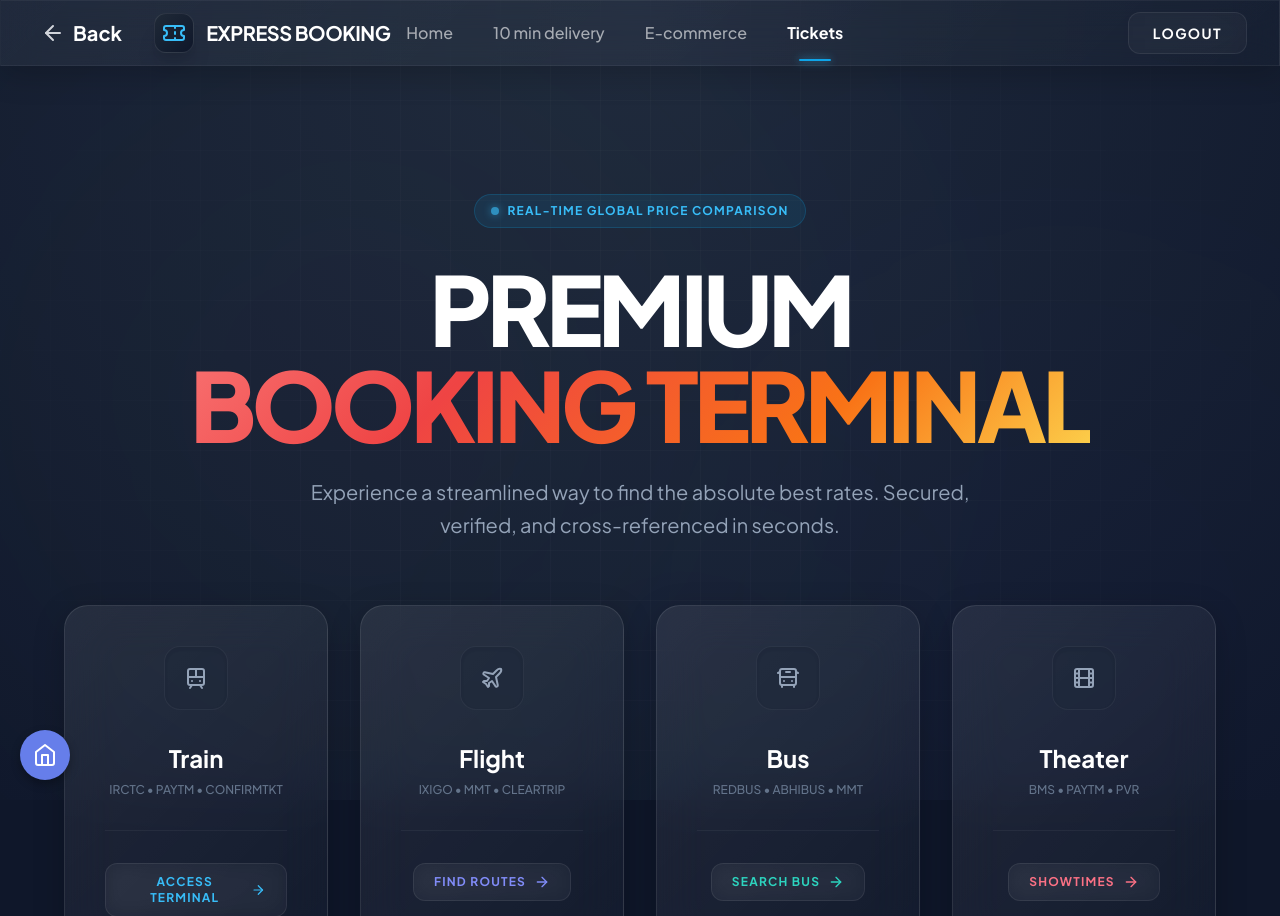
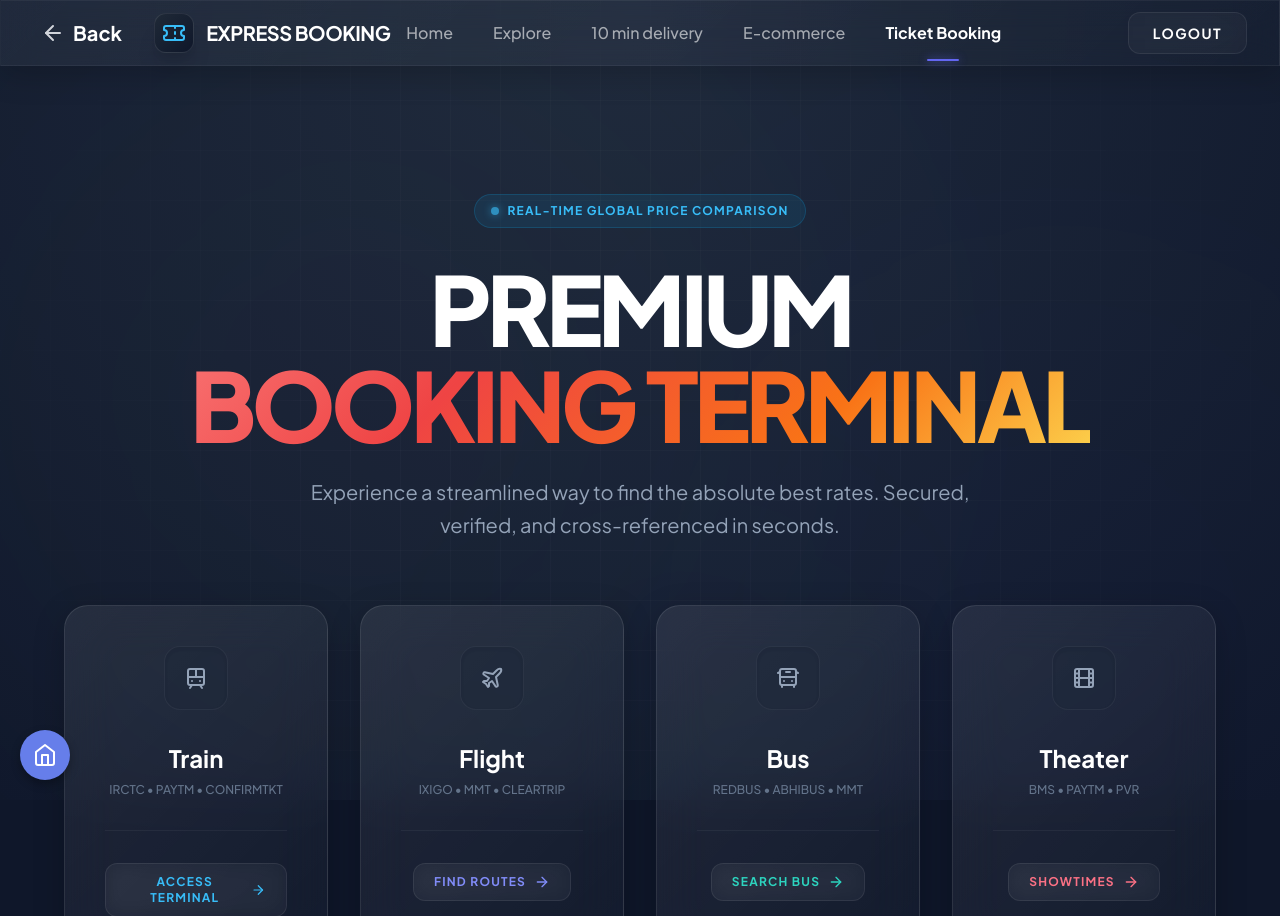
Before and after one commit to SHASHANKKUMARRAJP/Smart-Cart, a Flask app: page /tickets in a window 1280 px wide. Shown: the top 916 px of the page. Run offline with Flask 3, Linux system fonts and the light colour scheme; the visitor is signed in with stand-in values (Sample User, id 1); some libraries are stand-ins or nearby versions.

Commit message:
Standardize navigation bars and fix routing

```diff
--- a/app/routes.py
+++ b/app/routes.py
@@ -16,6 +16,8 @@ main = Blueprint('main', __name__)
 
 @main.route("/")
 def index():
+    if session.get("user"):
+        return redirect(url_for("main.dashboard"))
     return render_template("landing-premium.html")
 
 @main.route("/dashboard")
@@ -585,7 +587,7 @@ def auth_logout():
 def ten_minute_delivery():
     if not session.get("user"):
         return redirect(url_for("main.login"))
-    return render_template("10minute-delivery.html")
+    return render_template("index-premium.html")
 
 @main.route("/favicon.ico")
 def favicon():
--- a/app/templates/ecommerce.html
+++ b/app/templates/ecommerce.html
@@ -426,11 +426,11 @@
 
                 <div class="hidden md:flex items-center space-x-2">
                     <a href="{{ url_for('main.index') }}" class="glass-nav-item">Home</a>
+                    <a href="{{ url_for('main.explore') }}" class="glass-nav-item">Explore</a>
                     <a href="{{ url_for('main.ten_minute_delivery') }}" class="glass-nav-item">10 min delivery</a>
                     <a href="{{ url_for('main.ecommerce') }}" class="glass-nav-item active">
                         E-commerce
-                        <span
-                            class="absolute -bottom-2 left-1/2 -translate-x-1/2 w-8 h-0.5 bg-indigo-500 rounded-full shadow-[0_0_8px_rgba(99,102,241,0.8)]"></span>
+                        <span class="absolute -bottom-2 left-1/2 -translate-x-1/2 w-8 h-0.5 bg-indigo-500 rounded-full shadow-[0_0_8px_rgba(99,102,241,0.8)]"></span>
                     </a>
                     <a href="{{ url_for('main.tickets') }}" class="glass-nav-item">Ticket Booking</a>
                 </div>
--- a/app/templates/explore.html
+++ b/app/templates/explore.html
@@ -223,9 +223,11 @@
                     <a href="{{ url_for('main.index') }}" class="glass-nav-item">Home</a>
                     <a href="{{ url_for('main.explore') }}" class="glass-nav-item active">
                         Explore
-                        <span
-                            class="absolute -bottom-2 left-1/2 -translate-x-1/2 w-8 h-0.5 bg-indigo-500 rounded-full shadow-[0_0_8px_rgba(99,102,241,0.8)]"></span>
+                        <span class="absolute -bottom-2 left-1/2 -translate-x-1/2 w-8 h-0.5 bg-indigo-500 rounded-full shadow-[0_0_8px_rgba(99,102,241,0.8)]"></span>
                     </a>
+                    <a href="{{ url_for('main.ten_minute_delivery') }}" class="glass-nav-item">10 min delivery</a>
+                    <a href="{{ url_for('main.ecommerce') }}" class="glass-nav-item">E-commerce</a>
+                    <a href="{{ url_for('main.tickets') }}" class="glass-nav-item">Ticket Booking</a>
                 </div>
 
                 <div class="hidden md:flex items-center space-x-4 flex-1 justify-end max-w-sm ml-8">
--- a/app/templates/index-premium.html
+++ b/app/templates/index-premium.html
@@ -406,10 +406,10 @@
 
                 <div class="hidden md:flex items-center space-x-2">
                     <a href="{{ url_for('main.index') }}" class="glass-nav-item">Home</a>
+                    <a href="{{ url_for('main.explore') }}" class="glass-nav-item">Explore</a>
                     <a href="{{ url_for('main.ten_minute_delivery') }}" class="glass-nav-item active">
                         10 min delivery
-                        <span
-                            class="absolute -bottom-2 left-1/2 -translate-x-1/2 w-8 h-0.5 bg-indigo-500 rounded-full shadow-[0_0_8px_rgba(99,102,241,0.8)]"></span>
+                        <span class="absolute -bottom-2 left-1/2 -translate-x-1/2 w-8 h-0.5 bg-indigo-500 rounded-full shadow-[0_0_8px_rgba(99,102,241,0.8)]"></span>
                     </a>
                     <a href="{{ url_for('main.ecommerce') }}" class="glass-nav-item">E-commerce</a>
                     <a href="{{ url_for('main.tickets') }}" class="glass-nav-item">Ticket Booking</a>
--- a/app/templates/ticket-booking.html
+++ b/app/templates/ticket-booking.html
@@ -293,12 +293,12 @@
                 <!-- Desktop Menu -->
                 <div class="hidden md:flex items-center space-x-2">
                     <a href="{{ url_for('main.index') }}" class="glass-nav-item">Home</a>
+                    <a href="{{ url_for('main.explore') }}" class="glass-nav-item">Explore</a>
                     <a href="{{ url_for('main.ten_minute_delivery') }}" class="glass-nav-item">10 min delivery</a>
                     <a href="{{ url_for('main.ecommerce') }}" class="glass-nav-item">E-commerce</a>
                     <a href="{{ url_for('main.tickets') }}" class="glass-nav-item active">
-                        Tickets
-                        <span
-                            class="absolute -bottom-2 left-1/2 -translate-x-1/2 w-8 h-0.5 bg-sky-500 rounded-full shadow-[0_0_8px_rgba(56,189,248,0.8)]"></span>
+                        Ticket Booking
+                        <span class="absolute -bottom-2 left-1/2 -translate-x-1/2 w-8 h-0.5 bg-indigo-500 rounded-full shadow-[0_0_8px_rgba(99,102,241,0.8)]"></span>
                     </a>
                 </div>
 
```
